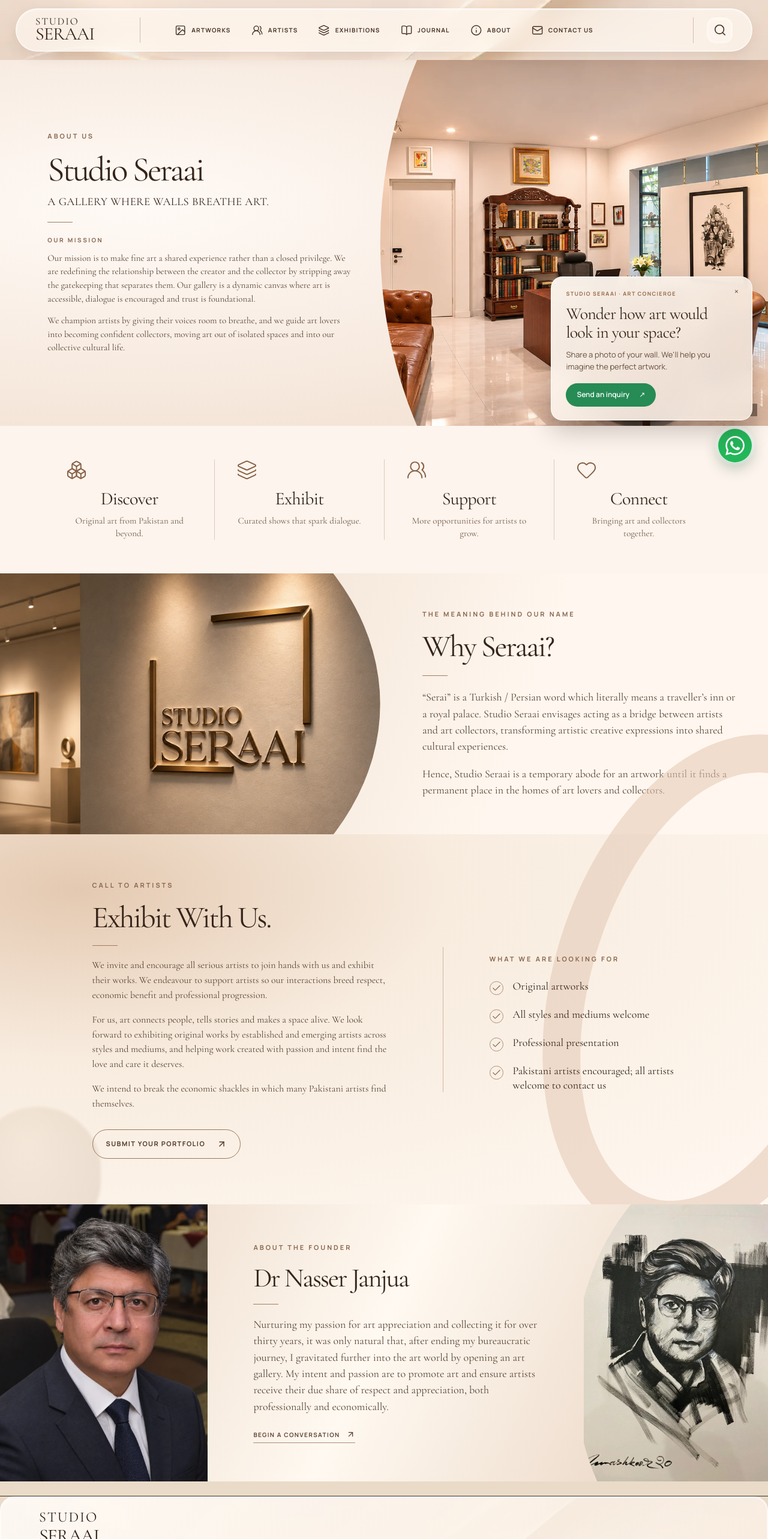
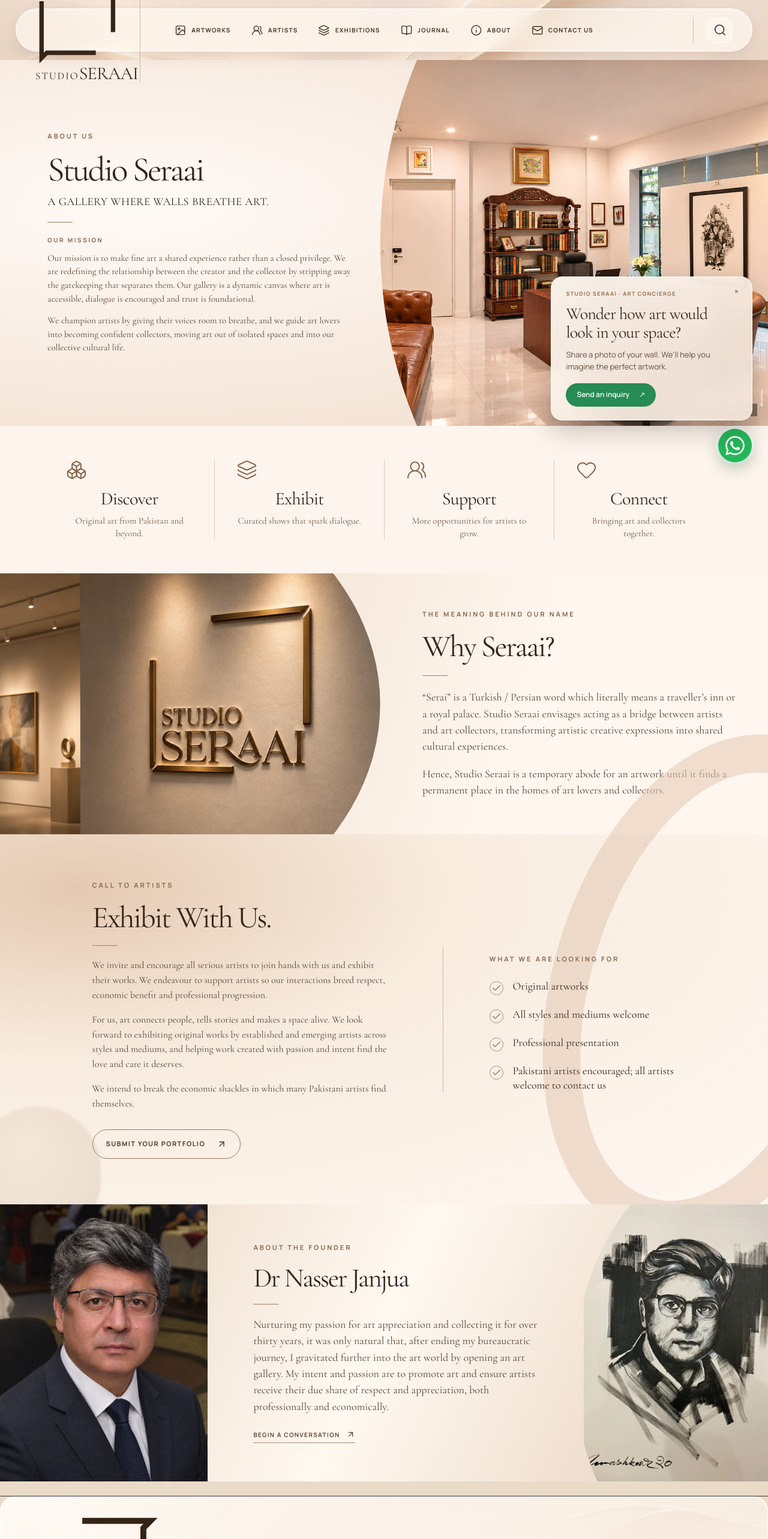
Before and after one commit to studioseraai/studioseraai, a Next.js app: page /about in a window 1280 px wide. Shown: the top 2566 px of the page at 60% size. Built offline with nearby package versions, Linux system fonts and the light colour scheme.

Commit message:
Apply Studio Seraai brand lockups to shared shell

```diff
--- a/app/gallery-components/shell.tsx
+++ b/app/gallery-components/shell.tsx
@@ -7,8 +7,9 @@ import footer from './GlassFooter.module.css';
 import WhatsAppConcierge from './WhatsAppConcierge';
 const links=[['Artworks','/collections'],['Artists','/artists'],['Exhibitions','/events'],['Journal','/journal'],['Our Story','/about'],['Contact','/contact']];
 const primaryLinks=[{title:'ARTWORKS',href:'/collections',Icon:ImageIcon},{title:'ARTISTS',href:'/artists',Icon:UsersRound},{title:'EXHIBITIONS',href:'/events',Icon:Layers3},{title:'JOURNAL',href:'/journal',Icon:BookOpen},{title:'ABOUT',href:'/about',Icon:Info},{title:'CONTACT US',href:'/contact',Icon:Mail}];
+function OpenFrameMark({className}:{className:string}){return <svg className={className} viewBox="0 0 100 100" fill="none" aria-hidden="true"><path d="M7 29V91L13 85H66M39 8H94L88 14V59" stroke="currentColor" strokeWidth="5" strokeLinecap="square" strokeLinejoin="miter"/></svg>}
 export default function Shell({children}:{children:React.ReactNode}){const dialog=useRef<HTMLDialogElement>(null);const [mode,setMode]=useState('menu');const [scrolled,setScrolled]=useState(false);useEffect(()=>{const sync=()=>setScrolled(window.scrollY>24);sync();window.addEventListener('scroll',sync,{passive:true});return()=>window.removeEventListener('scroll',sync);},[]);return <div className="sg wa"><a className="sg-skip" href="#gallery-main">Skip to content</a><div className={nav.shell}><div className={nav.wave} aria-hidden="true"/><header className={nav.header} data-scrolled={scrolled}>
-<Link className={nav.brand} href="/" aria-label="Studio Seraai homepage"><span>STUDIO</span><span>SERAAI</span></Link>
+<Link className={nav.brand} href="/" aria-label="Studio Seraai homepage"><OpenFrameMark className={nav.brandMark}/><span className={nav.wordmark}><span>STUDIO</span><span>SERAAI</span></span></Link>
 <nav className={nav.items} aria-label="Main navigation">
  {primaryLinks.map(({title,href,Icon})=><Link className={nav.navLink} key={href} href={href}><Icon aria-hidden="true"/><span>{title}</span></Link>)}
 </nav>
@@ -20,7 +21,7 @@ export default function Shell({children}:{children:React.ReactNode}){const dialo
 <div className={footer.glass}>
  <div className={footer.top}>
   <div className={footer.identity}>
-   <Link href="/" className={footer.logo} aria-label="Studio Seraai home"><span>STUDIO</span><span>SERAAI</span></Link>
+   <Link href="/" className={footer.logo} aria-label="Studio Seraai home"><OpenFrameMark className={footer.brandMark}/><span className={footer.wordmark}><span>STUDIO</span><span>SERAAI</span></span></Link>
    <p className={footer.tagline}>A GALLERY WHERE WALLS BREATHE ART.</p>
   </div>
   <nav className={footer.links} aria-label="Footer navigation">{links.map(([label,url])=><Link key={url} href={url}>{label}</Link>)}</nav>
```
